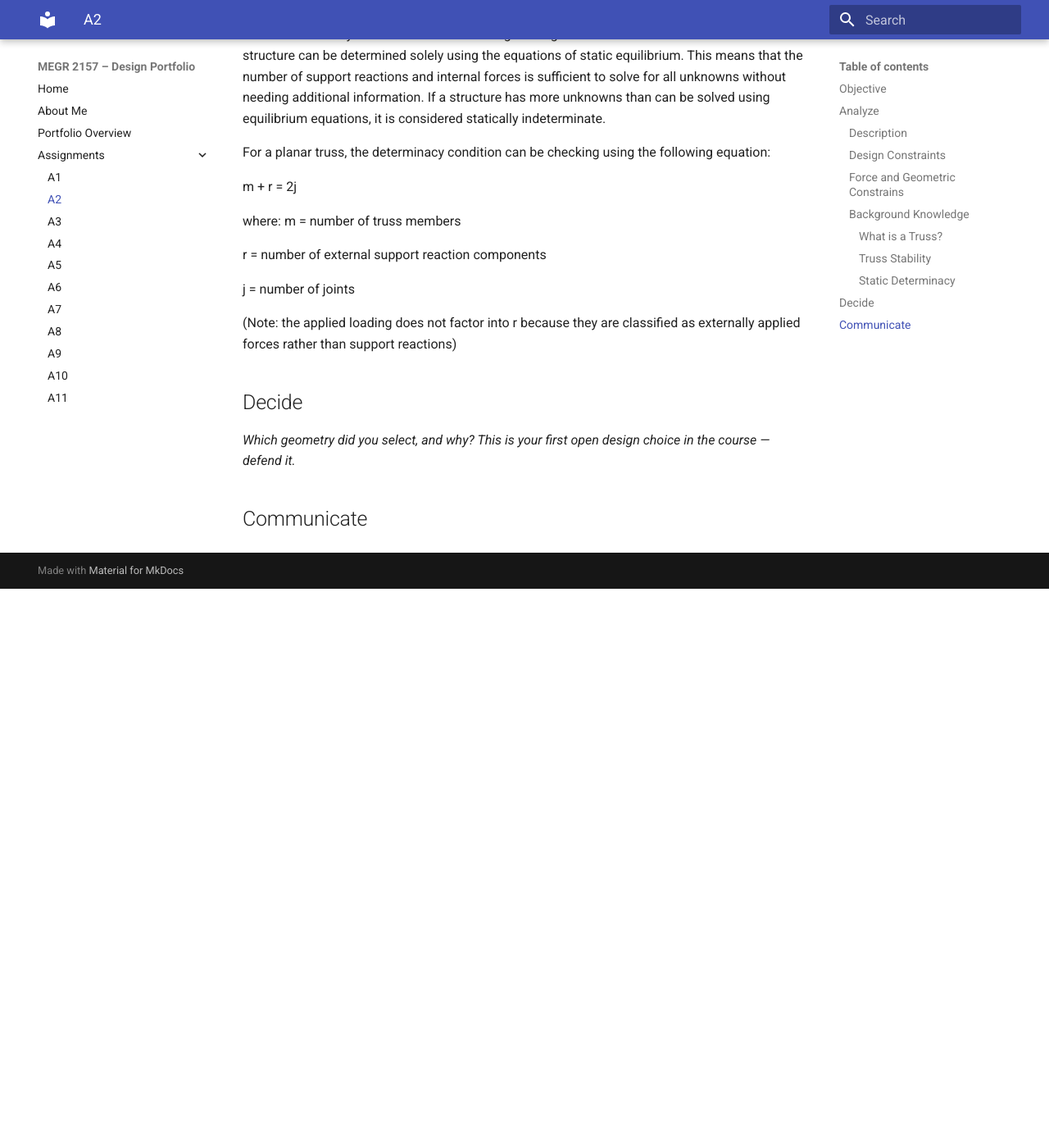
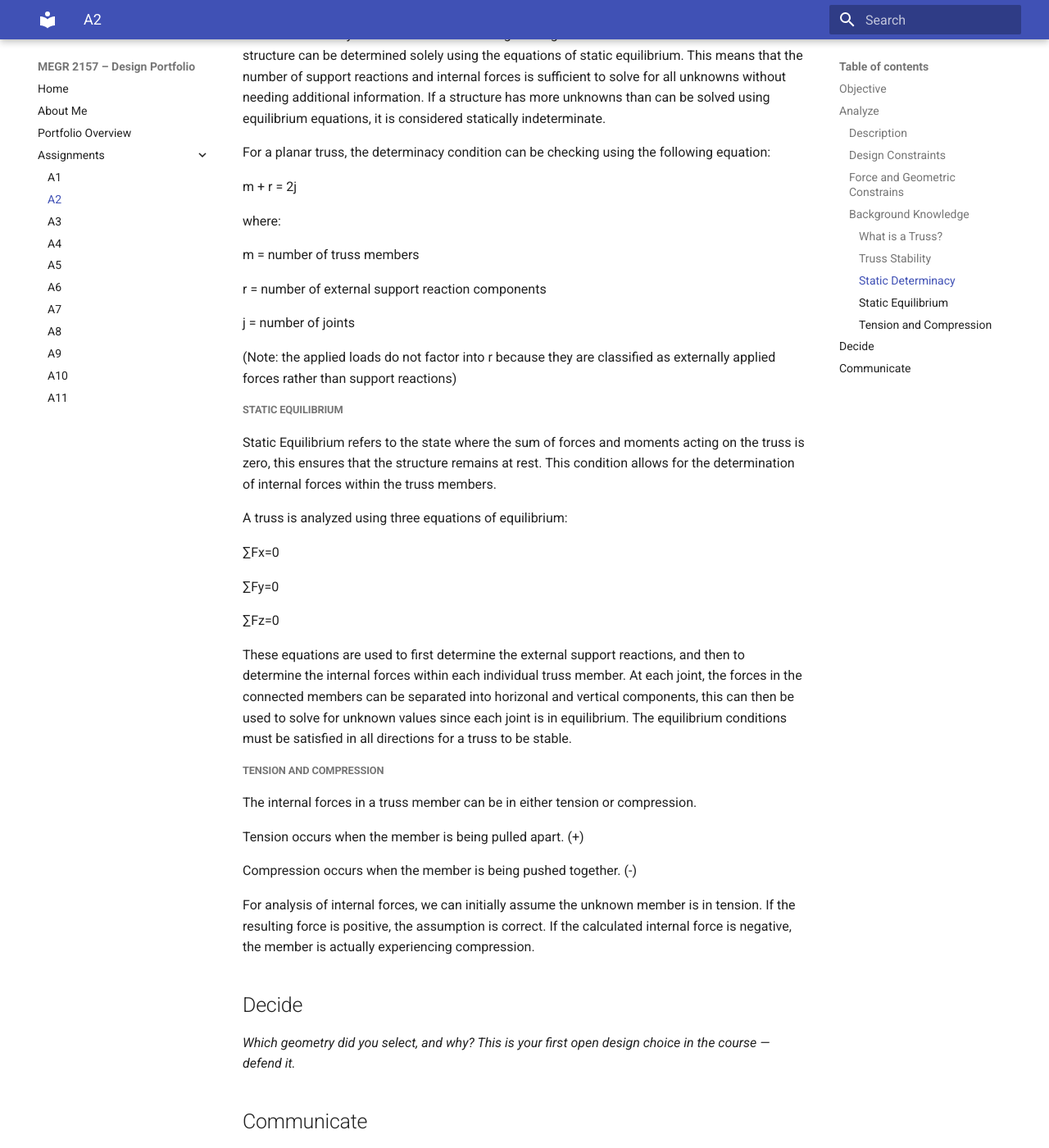
Before and after one commit to akaur-5/design-projects-portfolio, an MkDocs documentation site: the page built from docs/assignments/A02/index.md, in a window 1280 px wide and 1400 px high, scrolled down 3316 px. Shown: the whole window at 82% size. Built offline with MkDocs 1.6.1 and Material for MkDocs 9.7.7, drawn with Linux system fonts in a browser that asks for light colours; before the commit the page ends 4034 px from its top, so only the background shows below that.

Commit message:
Revise truss concepts and explanations in index.md
Updated definitions and explanations related to trusses, including stability, static determinacy, and internal forces.

```diff
--- a/docs/assignments/A02/index.md
+++ b/docs/assignments/A02/index.md
@@ -47,14 +47,16 @@ P = Choose a value between 20 - 30 kN
 
 a = 0.4m
 
-b - 0.3m
+b = 0.3m
 
 Point A = Pin
 
 Point B = Roller
 
 #### Background Knowledge
+
 ##### What is a Truss?
+
 A truss is a structural framework made of straight members connected at joints. In an ideal truss, members are assumed to be connected by frictionless pins, meaning that each member carries either tension or compression. These members work in unison to transfer externally applied loads to supports.
 
 Key Characteristics:
@@ -65,7 +67,9 @@ Key Characteristics:
 
 Trusses are essential in engineering and architecture for creating lightweight yet strong structures that can support a significant loading across a large spaces. Trusses are commonly used in applications such as bridges, roofs, towers, etc.
 
+
 ##### Truss Stability
+
 A truss must be geometrically stable so that it can support applied loads without deformation (changing shape or behaving like a mechanism). Triangular arrangements are commonly used since it maintains it's shape and the member lengths remain fixed.
 
 Why Triangles are stronger and more stable than rectangles:
@@ -90,7 +94,9 @@ The additional diagonal divides the rectangle into two separate triangles, this
 
 Moreover, supports provide additional stability to the overall structure. A pin support provides two reaction components, while a roller support provides one reaction component. Together, the three reaction components prevent rigid-body translation and rotation of the truss.
 
+
 ##### Static Determinacy
+
 Static Determinacy refers to a condition in engineering where the forces and reactions in a structure can be determined solely using the equations of static equilibrium. This means that the number of support reactions and internal forces is sufficient to solve for all unknowns without needing additional information. If a structure has more unknowns than can be solved using equilibrium equations, it is considered statically indeterminate.
 
 For a planar truss, the determinacy condition can be checking using the following equation:
@@ -98,13 +104,41 @@ For a planar truss, the determinacy condition can be checking using the followin
 m + r = 2j
 
 where:
+
 m = number of truss members
 
 r = number of external support reaction components
 
 j = number of joints
 
-(Note: the applied loading does not factor into r because they are classified as externally applied forces rather than support reactions)
+(Note: the applied loads do not factor into r because they are classified as externally applied forces rather than support reactions)
+
+
+##### Static Equilibrium
+
+Static Equilibrium refers to the state where the sum of forces and moments acting on the truss is zero, this ensures that the structure remains at rest. This condition allows for the determination of internal forces within the truss members.
+
+A truss is analyzed using three equations of equilibrium:
+
+∑Fx=0
+
+∑Fy=0
+
+∑Fz=0
+
+These equations are used to first determine the external support reactions, and then to determine the internal forces within each individual truss member. At each joint, the forces in the connected members can be separated into horizonal and vertical components, this can then be used to solve for unknown values since each joint is in equilibrium. The equilibrium conditions must be satisfied in all directions for a truss to be stable.
+
+
+##### Tension and Compression
+
+The internal forces in a truss member can be in either tension or compression.
+
+Tension occurs when the member is being pulled apart. (+)
+
+Compression occurs when the member is being pushed together. (-)
+
+For analysis of internal forces, we can initially assume the unknown member is in tension. If the resulting force is positive, the assumption is correct. If the calculated internal force is negative, the member is actually experiencing compression.
+
 ## Decide
 _Which geometry did you select, and why? This is your first open design choice in the course — defend it._
 
```
